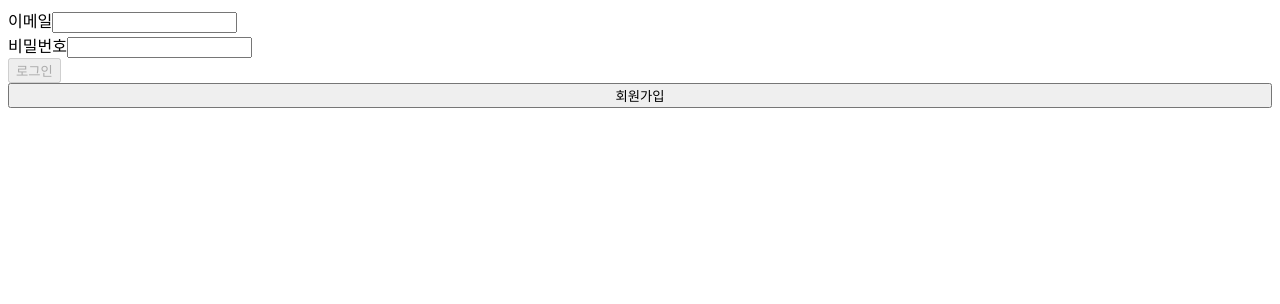
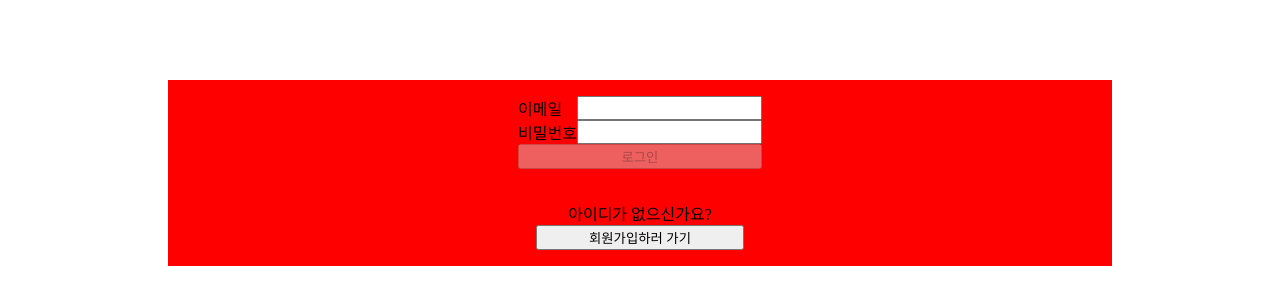
Before and after one commit to ALSRUD29/wanted-pre-onboarding-frontend, a React (Create React App) app: page / in a window 1280 px wide. Shown: the top 304 px of the page. Built offline with nearby package versions, Linux system fonts and the light colour scheme.

Commit message:
로그인 스타일 수정

```diff
--- a/src/Pages/Login.js
+++ b/src/Pages/Login.js
@@ -53,6 +53,7 @@ const Login = () => {
 
   return (
     <Container>
+      <StyledLoginWrapper>
         <form onSubmit={handleSubmit}>
           <div>
             <label htmlFor="email">이메일</label>
@@ -72,7 +73,11 @@ const Login = () => {
           </div>
           <button disabled={disabled}>로그인</button>
         </form>
-      <button onClick={handleSignup}>회원가입</button>
+      </StyledLoginWrapper>
+      <StyledSignupWrapper>
+        <div>아이디가 없으신가요?</div>
+        <button onClick={handleSignup}>회원가입하러 가기</button>
+      </StyledSignupWrapper>
     </Container>
   );
 };
@@ -82,4 +87,30 @@ export default Login;
 const Container = styled.div`
   display: flex;
   flex-direction: column;
+  justify-content: center;
+  align-items: center;
+  margin: 5rem 10rem;
+  background-color: red;
 `;
+
+const StyledLoginWrapper = styled.div`
+  margin: 1rem 0;
+  > form > div {
+    display: flex;
+    justify-content: space-between;
+  }
+  button {
+    width: 100%;
+  }
+`;
+
+const StyledSignupWrapper = styled.div`
+  margin: 1rem 0;
+
+  > div {
+    text-align: center;
+  }
+  > button {
+    width: 13rem;
+  }
+`;
```
Lines whose indentation alone changed are shown as unchanged.
